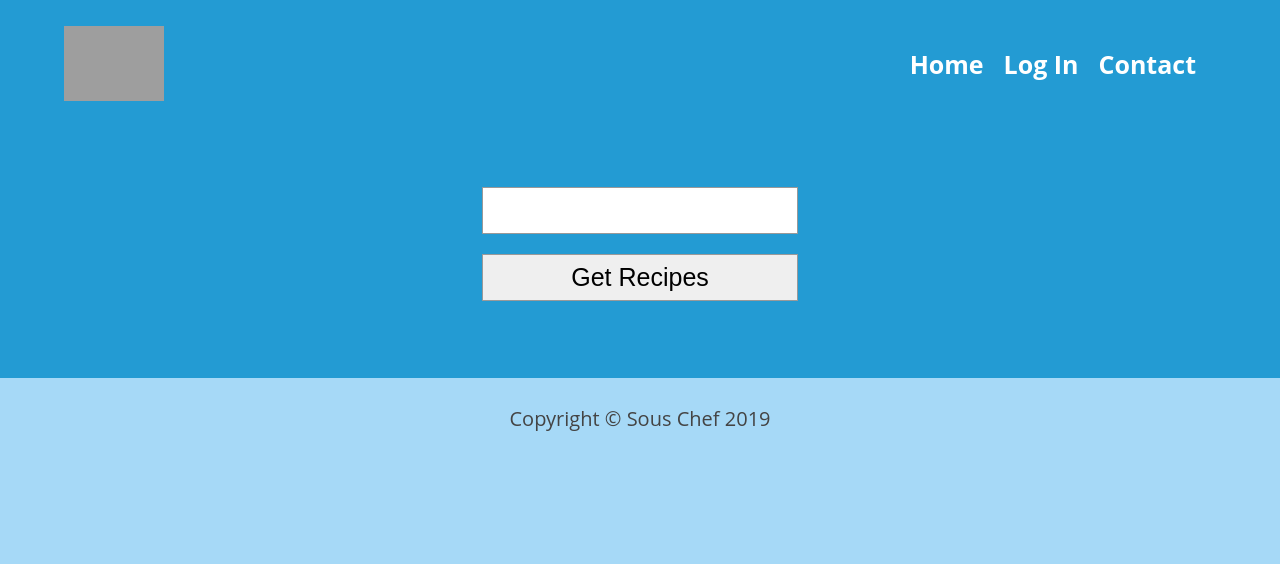
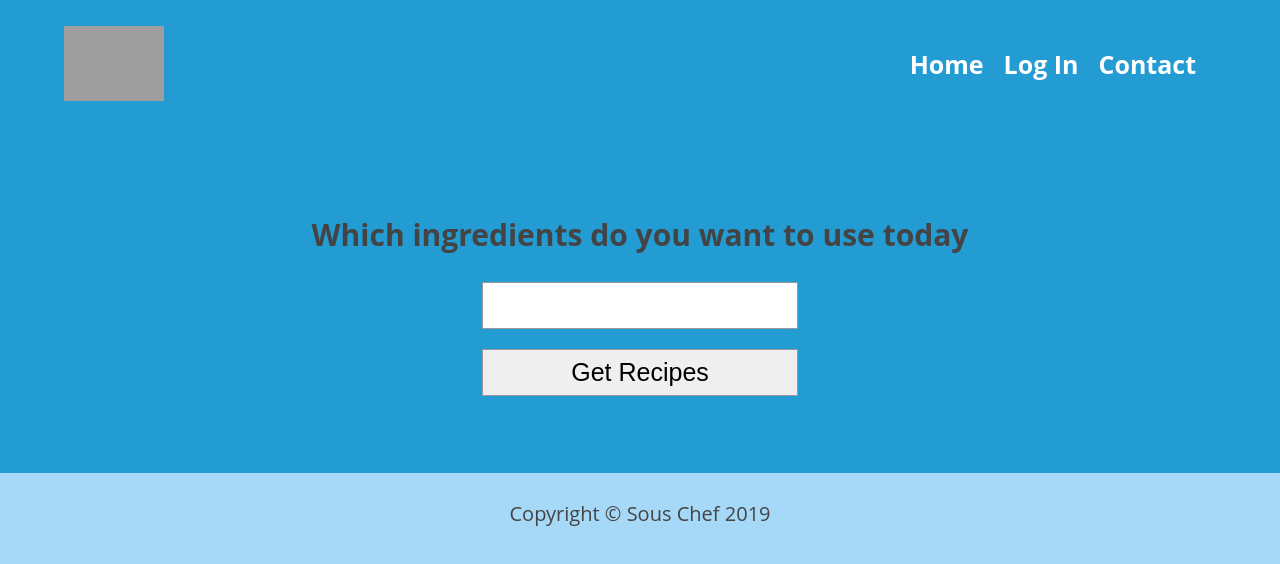
Before and after one commit to muzhaqi16/sous-chef-client, a React (Create React App) app: page /recipes in a window 1280 px wide. Shown: the top 564 px of the page. Built offline with nearby package versions, Linux system fonts and the light colour scheme; grey boxes are pictures that could not be loaded.

Commit message:
add input box info

```diff
--- a/src/components/RecipeSearchBox/RecipeSearchBox.js
+++ b/src/components/RecipeSearchBox/RecipeSearchBox.js
@@ -140,6 +140,7 @@ export default class RecipeSearchBox extends Component {
 
         return (
             <Fragment>
+                <h1>Which ingredients do you want to use today</h1>
                 <input
                     type="text"
                     onChange={onChange}
```
